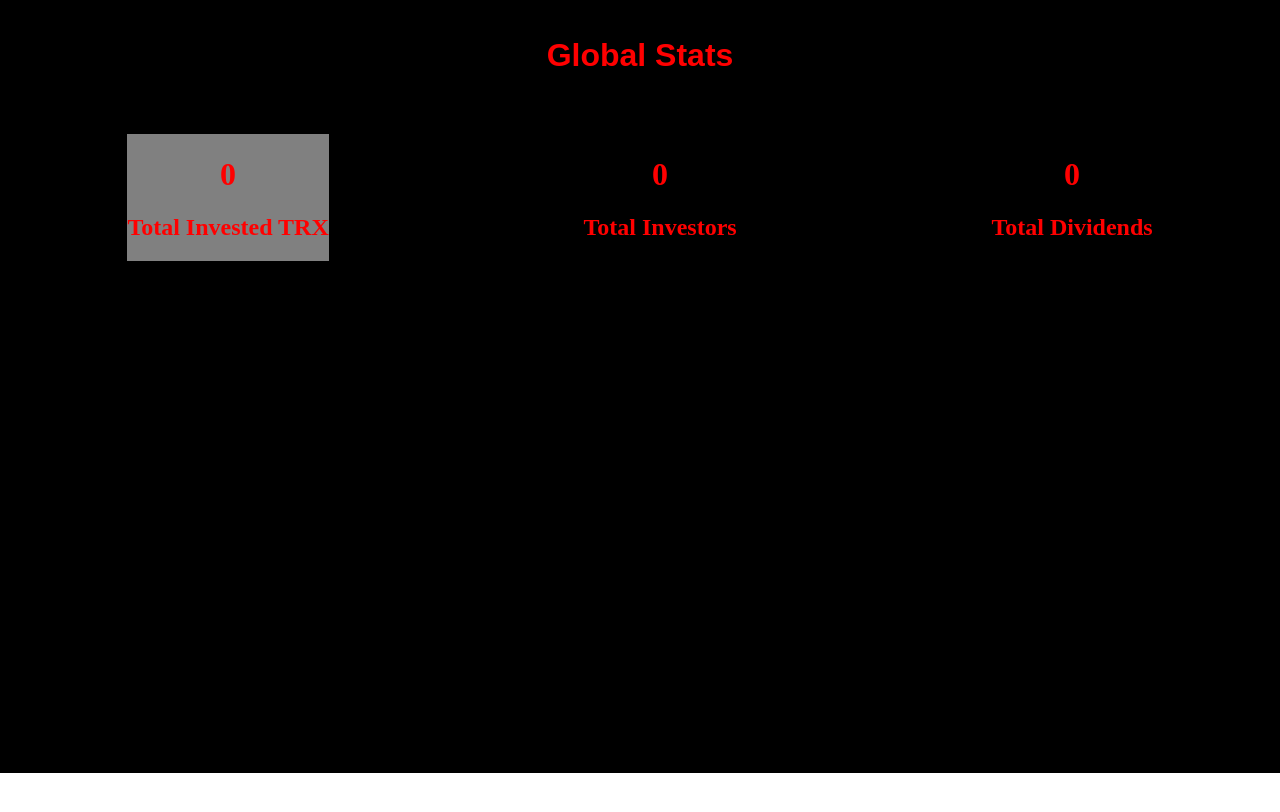
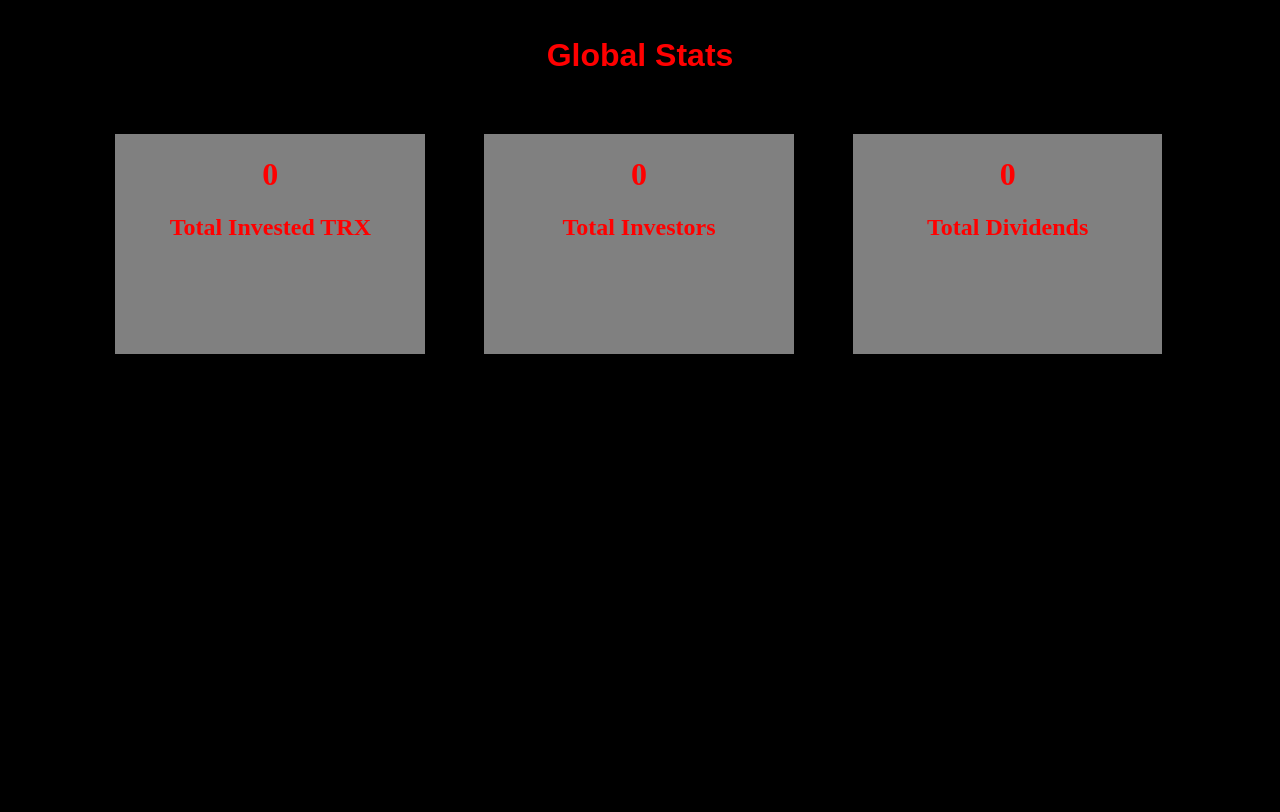
Before and after one commit to ali-203/myapp, a React (Create React App) app: page / in a window 1280 px wide. Shown: the part 1300-2112 px from the top of the page. Before the commit the page ends 2073 px from the top, so only its background shows below. Built offline with nearby package versions, Linux system fonts and the light colour scheme.

Commit message:
updated css

```diff
--- a/src/App.css
+++ b/src/App.css
@@ -104,10 +104,8 @@ body{
 }
 
 .main2 {
-
+  height: 20%;
     background-color: black;
-    width: 100%;
-    height: 100%;
     color: red;
 }
 .global {
@@ -117,17 +115,31 @@ body{
 }
 
 .three_div {
+  padding-left: 86px;
   text-align: center;
   margin-top: 60px;
   display: flex;
   padding-bottom: 40%;
-  justify-content: space-between;
   justify-content: space-around;
+  padding-right: 88px;
+
 
 }
 
 .total_trx {
-background-color: gray;
+  height: 220px;
+  width: 28%;
+  background-color: gray;
 
 
 }
+.total_invested {
+  height: 220px;
+  width: 28%;
+  background-color: gray;
+}
+.total_dividen{
+  height: 220px;
+  width: 28%;
+  background-color: gray;
+}
```
Also changed, not shown: 1 other file (tests, documents, lock files or other folders).
